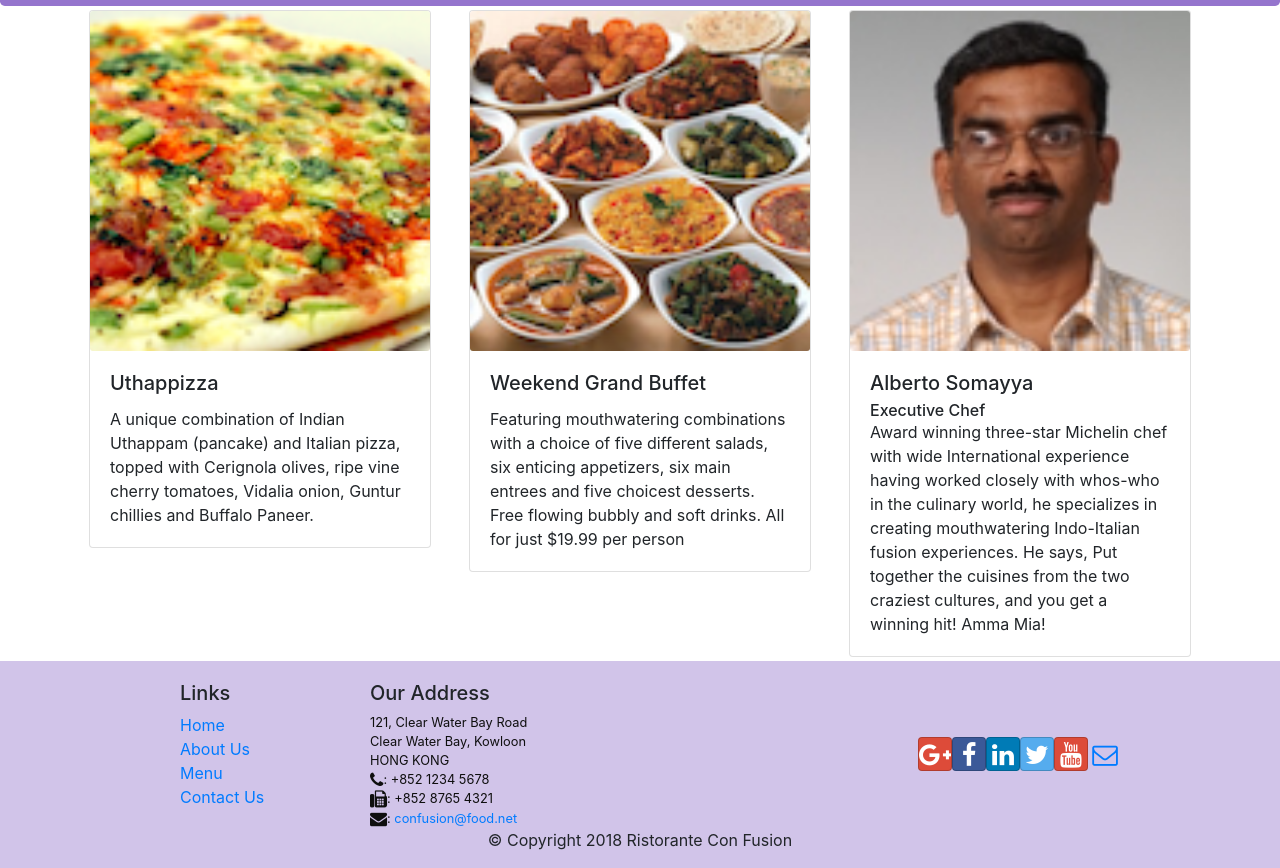
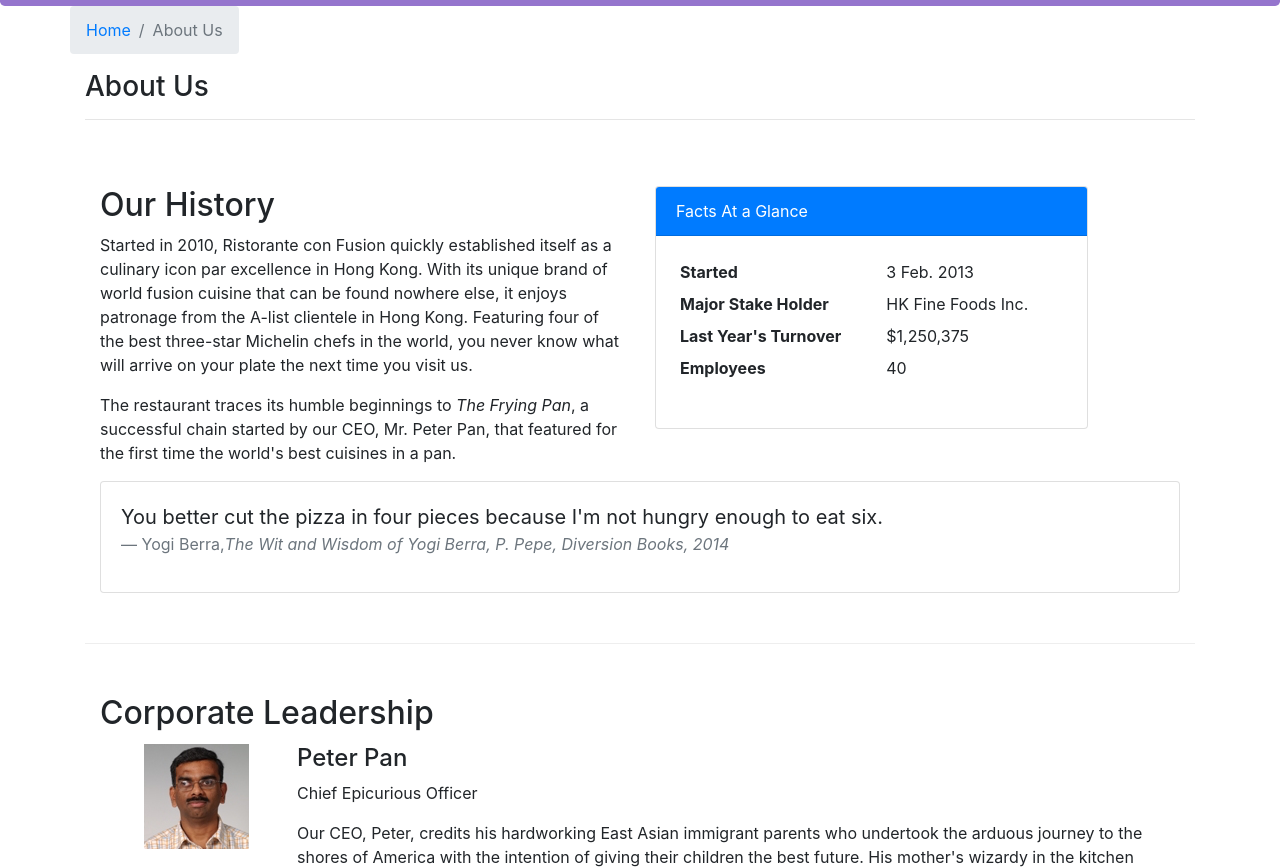
Before and after one commit to ajimenezUCLA/React_Site, a React (Create React App) app: page /aboutus in a window 1280 px wide. Before the commit this address led to /home. Shown: the part 336-1204 px from the top of the page. Built offline with nearby package versions, Linux system fonts and the light colour scheme.

Commit message:
updated contactus page with forms

```diff
--- /dev/null
+++ b/src/components/AboutComponent.js
@@ -0,0 +1,104 @@
+import React from 'react';
+import { Breadcrumb, BreadcrumbItem, Card, CardBody, CardHeader, Media } from 'reactstrap';
+import { Link } from 'react-router-dom';
+
+function RenderLeader(leader) {
+    return (
+        <Media tag="li" className="p-1">
+            <Media left top>
+                <Media object src="assets/images/alberto.png" alt={leader.leader.name} />
+            </Media>
+            <Media body className="ml-5">
+                <Media heading>{leader.leader.name}</Media>
+                <p>{leader.leader.designation}</p>
+                <p>{leader.leader.description}</p>
+            </Media>
+        </Media>
+    );
+}
+
+
+function About(props) {
+
+    const leaders = props.leaders.map((leader) => {
+        return (
+            <RenderLeader key={leader.id} leader={leader} />
+        );
+    });
+
+    return (
+        <div className="container">
+            <div className="row">
+                <Breadcrumb>
+                    <BreadcrumbItem><Link to="/home">Home</Link></BreadcrumbItem>
+                    <BreadcrumbItem active>About Us</BreadcrumbItem>
+                </Breadcrumb>
+                <div className="col-12">
+                    <h3>About Us</h3>
+                    <hr />
+                </div>
+            </div>
+            <div className="row row-content">
+                <div className="col-12 col-md-6">
+                    <h2>Our History</h2>
+                    <p>
+                        Started in 2010, Ristorante con Fusion quickly established itself
+                         as a culinary icon par excellence in Hong Kong. With its unique
+                         brand of world fusion cuisine that can be found nowhere else, it
+                         enjoys patronage from the A-list clientele in Hong Kong.  Featuring
+                         four of the best three-star Michelin chefs in the world, you never
+                         know what will arrive on your plate the next time you visit us.
+                    </p>
+                    <p>
+                        The restaurant traces its humble beginnings to <em>The Frying Pan</em>,
+                         a successful chain started by our CEO, Mr. Peter Pan, that featured for
+                         the first time the world's best cuisines in a pan.
+                    </p>
+                </div>
+                <div className="col-12 col-md-5">
+                    <Card>
+                        <CardHeader className="bg-primary text-white">Facts At a Glance</CardHeader>
+                        <CardBody>
+                        <dl className="row p-1">
+                                <dt className="col-6">Started</dt>
+                                <dd className="col-6">3 Feb. 2013</dd>
+                                <dt className="col-6">Major Stake Holder</dt>
+                                <dd className="col-6">HK Fine Foods Inc.</dd>
+                                <dt className="col-6">Last Year's Turnover</dt>
+                                <dd className="col-6">$1,250,375</dd>
+                                <dt className="col-6">Employees</dt>
+                                <dd className="col-6">40</dd>
+                            </dl>
+                        </CardBody>
+                    </Card>
+                </div>
+                <div className="col-12">
+                    <Card>
+                        <CardBody className="bg-faded">
+                            <blockquote className="blockquote">
+                                <p className="mb-0">You better cut the pizza in four pieces because
+                                    I'm not hungry enough to eat six.</p>
+                                <footer className="blockquote-footer">Yogi Berra,
+                                <cite title="Source Title">The Wit and Wisdom of Yogi Berra,
+                                    P. Pepe, Diversion Books, 2014</cite>
+                                </footer>
+                            </blockquote>
+                        </CardBody>
+                    </Card>
+                </div>
+            </div>
+            <div className="row row-content">
+                <div className="col-12">
+                    <h2>Corporate Leadership</h2>
+                </div>
+                <div className="col-12">
+                    <Media list>
+                        {leaders}
+                    </Media>
+                </div>
+            </div>
+        </div>
+    );
+}
+
+export default About;
--- a/src/components/ContactComponent.js
+++ b/src/components/ContactComponent.js
@@ -1,8 +1,42 @@
-import React from 'react';
-import { Breadcrumb, BreadcrumbItem } from 'reactstrap';
+import React, { Component } from 'react';
+import { Breadcrumb, BreadcrumbItem, Button, Form, FormGroup, Label, Input, Col } from 'reactstrap';
 import { Link } from 'react-router-dom';
+import { VirtualTimeScheduler } from 'rxjs';
 
-function Contact(props) {
+class Contact extends Component {
+
+    constructor(props) {
+        super(props);
+
+        this.state = {
+            firstname: '',
+            lastname: '',
+            telnum: '',
+            email: '',
+            agree: false,
+            contactType: 'Tel.',
+            message: ''
+        };
+        this.handleInputChange = this.handleInputChange.bind(this);
+        this.handleSubmit = this.handleSubmit.bind(this);
+    }
+
+    handleInputChange(event) {
+        const target = event.target;
+        const value = target.type === 'checkbox' ? target.checked : target.value;
+        const name = target.name;
+
+        this.setState({
+            [name]: value
+        });
+    }
+
+    handleSubmit(event) {
+        console.log('Current State is: ' + JSON.stringify(this.state));
+        alert('Current State is: ' + JSON.stringify(this.state));
+        event.preventDefault();
+    }
+    render() {
         return (
             <div className="container">
                 <div className="row">
@@ -41,8 +75,73 @@
                         </div>
                     </div>
                 </div>
+
+                <div className="row row-content">
+                    <div className="col-12">
+                        <h3>Send us your Feedback</h3>
+                    </div>
+                    <div className="col-12 col-md-9">
+                        <Form onSubmit={this.handleSubmit}>
+                            <FormGroup row>
+                                <Label htmlFor="firstname" md={2}>First Name</Label>
+                                <Col md={10}>
+                                    <Input type="text" id="firstname" name="firstname" placeholder="First Name" value={this.state.firstname} onChange={this.handleInputChange}/>
+                                </Col>
+                            </FormGroup>
+                            <FormGroup row>
+                                <Label htmlFor="lastname" md={2}>Last Name</Label>
+                                <Col md={10}>
+                                    <Input type="text" id="lastname" name="lastname" placeholder="Last Name" value={this.state.lastname} onChange={this.handleInputChange} />
+                                </Col>
+                            </FormGroup>
+                            <FormGroup row>
+                                <Label htmlFor="telnum" md={2}>Contact Tel.</Label>
+                                    <Col md={10}>
+                                        <Input type="tel" id="telnum" name="telnum" placeholder="Tel. number" value={this.state.telnum} onChange={this.handleInputChange}/>
+                                    </Col>
+                            </FormGroup>
+                            <FormGroup row>
+                                <Label htmlFor="email" md={2}>Email</Label>
+                                <Col md={10}>
+                                    <Input type="email" id="email" name="email" placeholder="Email" value={this.state.email} onChange={this.handleInputChange}/>
+                                </Col>
+                            </FormGroup>
+                            <FormGroup row>
+                                <Col md={{size: 6, offset:2}}>
+                                    <FormGroup check>
+                                        <Label check>
+                                            <Input type="checkbox" name="agree" checked={this.state.agree} onChange={this.handleInputChange}/>{' '}
+                                            <strong>May we contact you?</strong>
+                                        </Label>
+                                    </FormGroup>
+                                </Col>
+                                <Col md={{size:3, offset:1}}>
+                                    <Input type="select" name="contactType" value={this.state.contactType} onChange={this.handleInputChange}>
+                                        <option>Tel.</option>
+                                        <option>Email</option>
+                                    </Input>
+                                </Col>
+                            </FormGroup>
+                            <FormGroup row>
+                                <Label htmlFor="textarea" md={2}>Your Feedback</Label>
+                                <Col md={10}>
+                                    <Input type="textarea" id="message" name="message" rows="12" value={this.state.message} onChange={this.handleInputChange}></Input>
+                                </Col>
+                            </FormGroup>
+                            <FormGroup row>
+                                <Col md={{size: 10, offset: 2}}>
+                                    <Button type="submit" color="primary">
+                                        Send Feedback
+                                    </Button>
+                                </Col>
+                            </FormGroup>
+                        </Form>
+                    </div>
+                </div>
+
             </div>
         );
     }
+}
 
 export default Contact;
--- a/src/components/MainComponent.js
+++ b/src/components/MainComponent.js
@@ -5,6 +5,9 @@
 import DishDetail from './DishdetailComponent';
 import Header from './HeaderComponent';
 import Footer from './FooterComponent';
+import About from './AboutComponent';
+
+
 import { DISHES } from '../shared/dishes'; // .. b/c you go up one folder
 import { COMMENTS } from '../shared/comments';
 import { PROMOTIONS } from '../shared/promotions';
@@ -54,6 +57,7 @@
           <Route exact path="/menu" component={() => <Menu dishes={this.state.dishes} /> } />
           <Route path="/menu/:dishId" component={DishWithId} />
           <Route exact path="/contactus" component={Contact} />
+          <Route exact path="/aboutus" component={() => <About leaders={this.state.leaders}/>} />
           <Redirect to="/home" />
         </Switch>
         <Footer />
```
Lines whose indentation alone changed are shown as unchanged.
